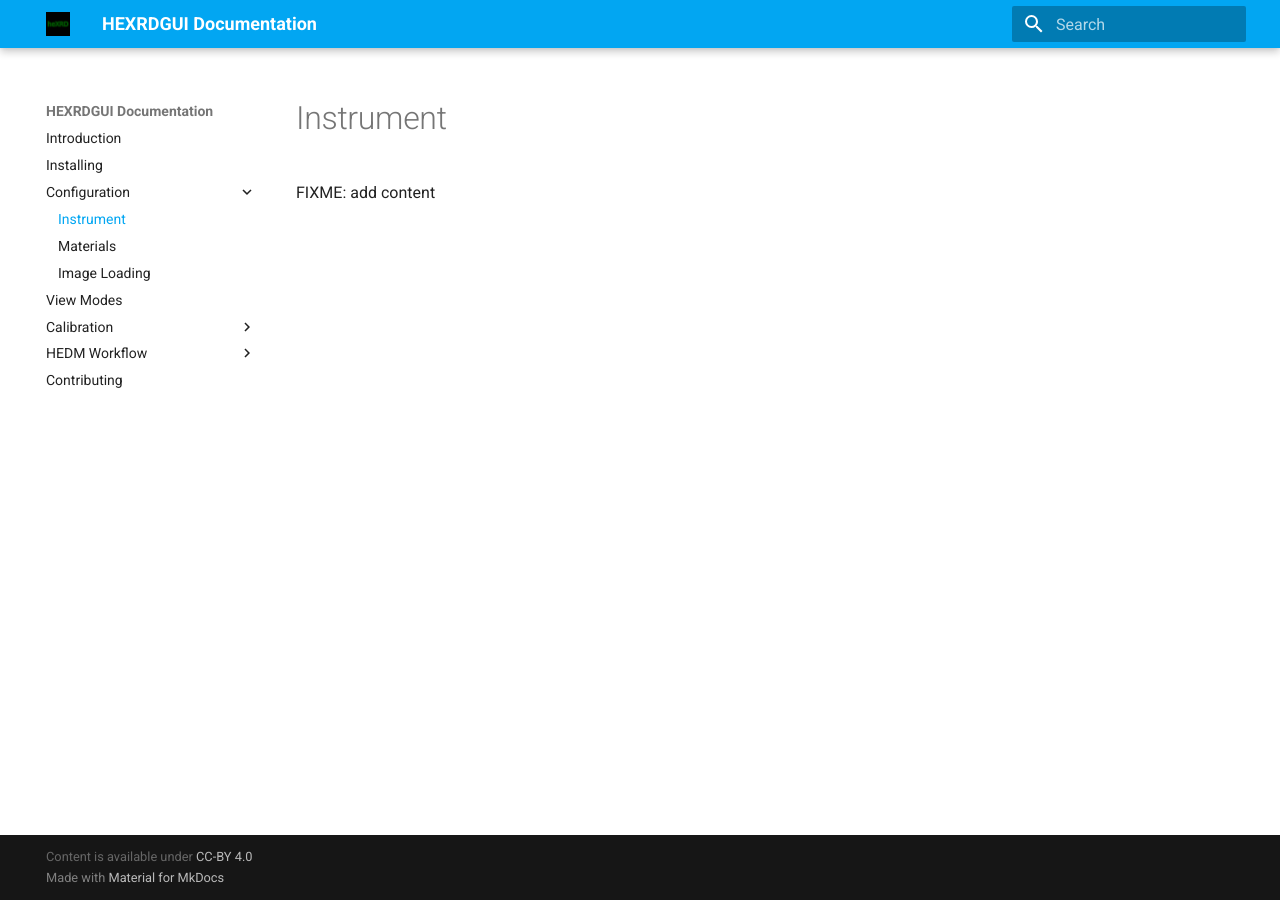
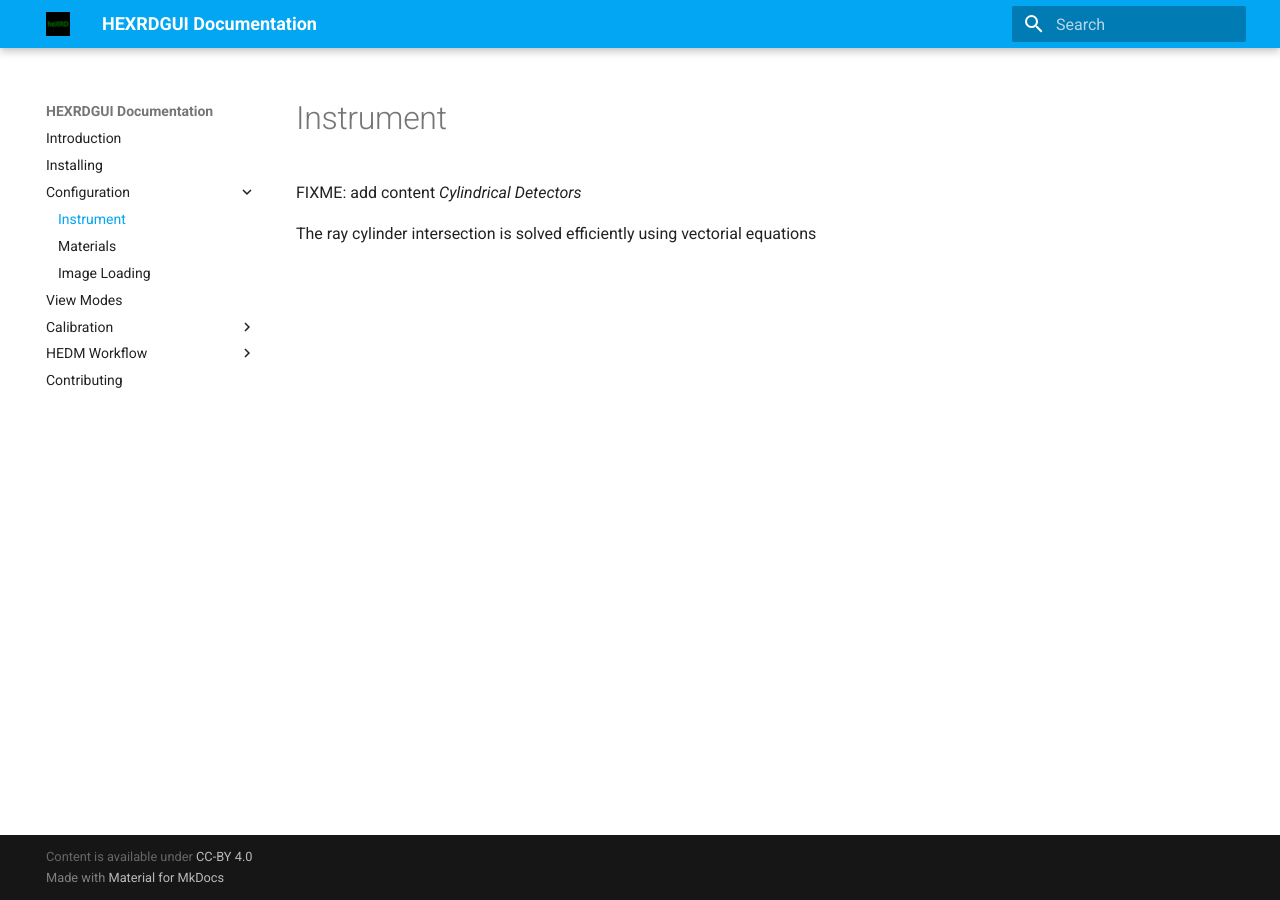
Before and after one commit to HEXRD/hexrdgui-docs, an MkDocs documentation site: the page built from docs/configuration/instrument.md, in a window 1280 px wide. Built offline with MkDocs 1.6.1 and Material for MkDocs 9.7.7, drawn with Linux system fonts in a browser that asks for light colours.

Commit message:
Update instrument.md

```diff
--- a/docs/configuration/instrument.md
+++ b/docs/configuration/instrument.md
@@ -1,3 +1,6 @@
 # Instrument
 
 FIXME: add content
+*Cylindrical Detectors*
+
+The ray cylinder intersection is solved efficiently using vectorial equations
```
